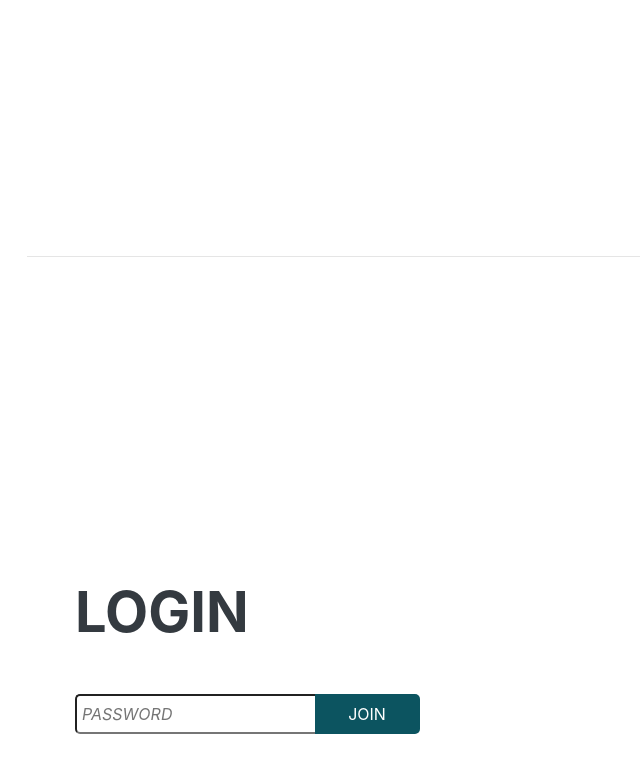
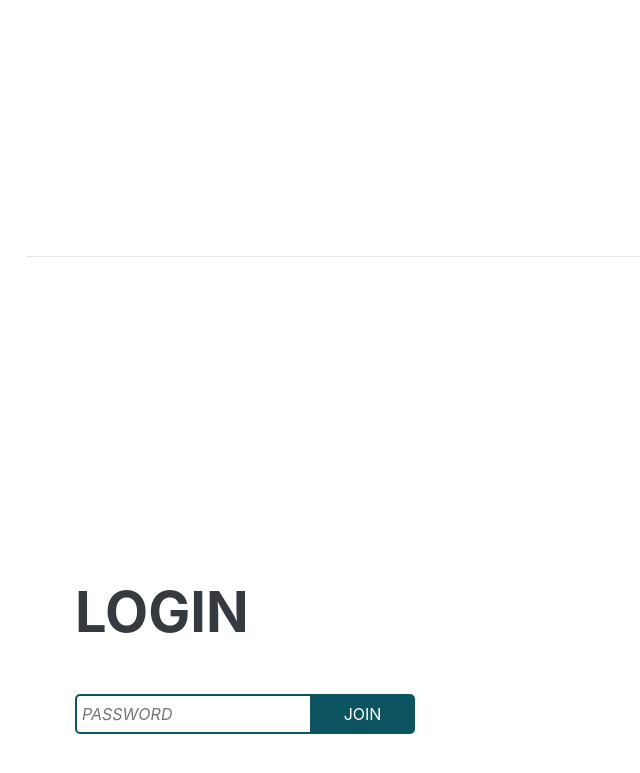
Before and after one commit to tyakamyz/node_project, a website: page main.html in a window 1280 px wide. Shown: the part 4890-5663 px from the top of the page, without its empty margins (245-885 px from the left). Drawn offline with nearby package versions, Linux system fonts and the light colour scheme; a web font is replaced by a local one.

Commit message:
로그인 인풋창 css 깨지는 버그 수정

```diff
--- a/css/resume.css
+++ b/css/resume.css
@@ -207,7 +207,10 @@ a:hover, a:focus, a:active {
   display:inline;
   outline:none;
   box-sizing: border-box;
+  border: 2px solid #0c5460;
   border-radius:5px 0 0 5px;
+  display:block !important;
+  float:left;
 }
 .login_btn{
   width: 30%;
--- a/index.js
+++ b/index.js
@@ -7,7 +7,7 @@ var path = require('path');
 app.use(express.static(path.join(__dirname,'/')));
 
 // 포트 설정
-app.listen(3000, function () {
+app.listen(80, function () {
     console.log('Server Start .');
 });
 
```
